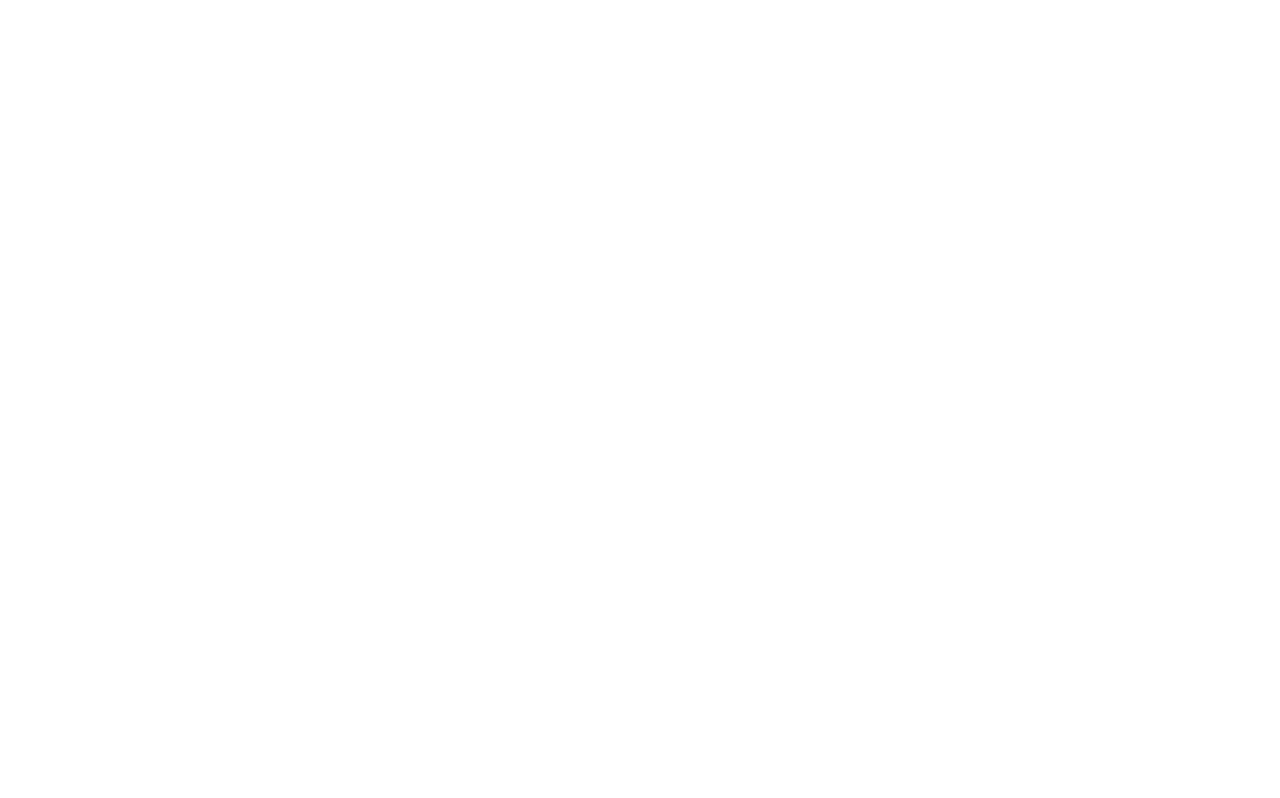
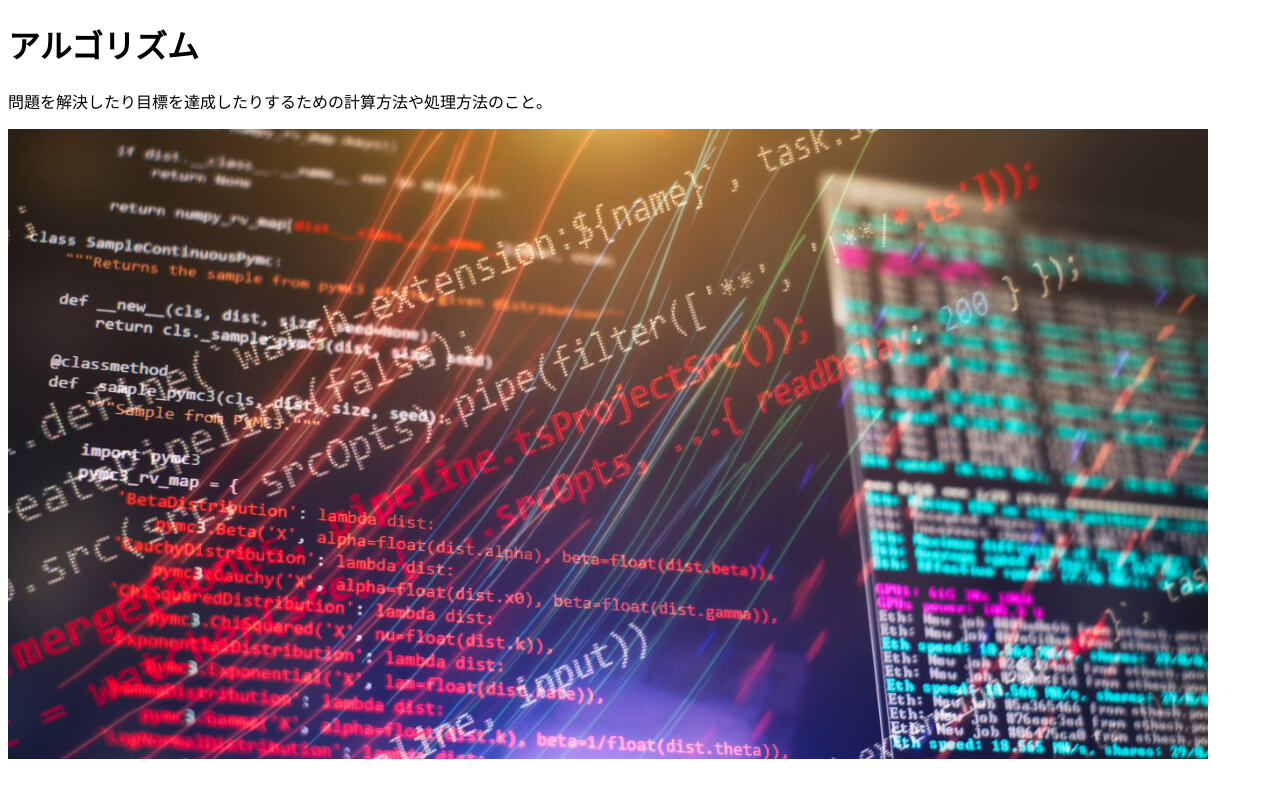
Before and after one commit to kazuki220/course-introduction, a plain HTML site: page subjectB.html in a window 1280 px wide. Drawn offline with Linux system fonts and the light colour scheme.

Commit message:
ファイルの編集
index.htmlにリンクを追記
subjectB.htmlに内容を追記
画像をアップロード

```diff
--- a/subjectB.html
+++ b/subjectB.html
@@ -1,11 +1,12 @@
 <!DOCTYPE html>
 <html lang="ja">
     <head>
+        <title>アルゴリズムの紹介</title>
     </head>
 <body>
-<h1></h1>
-<p></p>
-<img src = "" alt="">
+<h1>アルゴリズム</h1>
+<p>問題を解決したり目標を達成したりするための計算方法や処理方法のこと。</p>
+<img src = "img/NO53.jpeg" alt="アルゴリズム">
 
 </body>
 </html>
```
Also changed, not shown: index.html (+1 -1 lines), img/NO53.jpeg (added).
